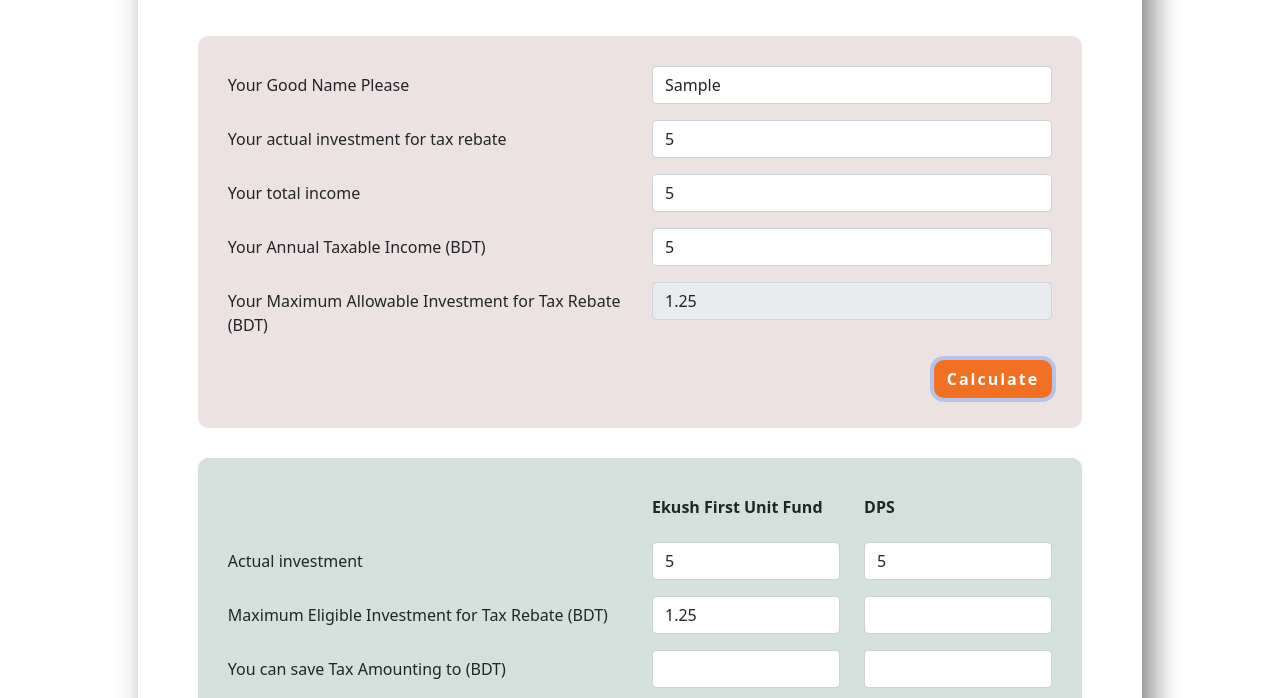
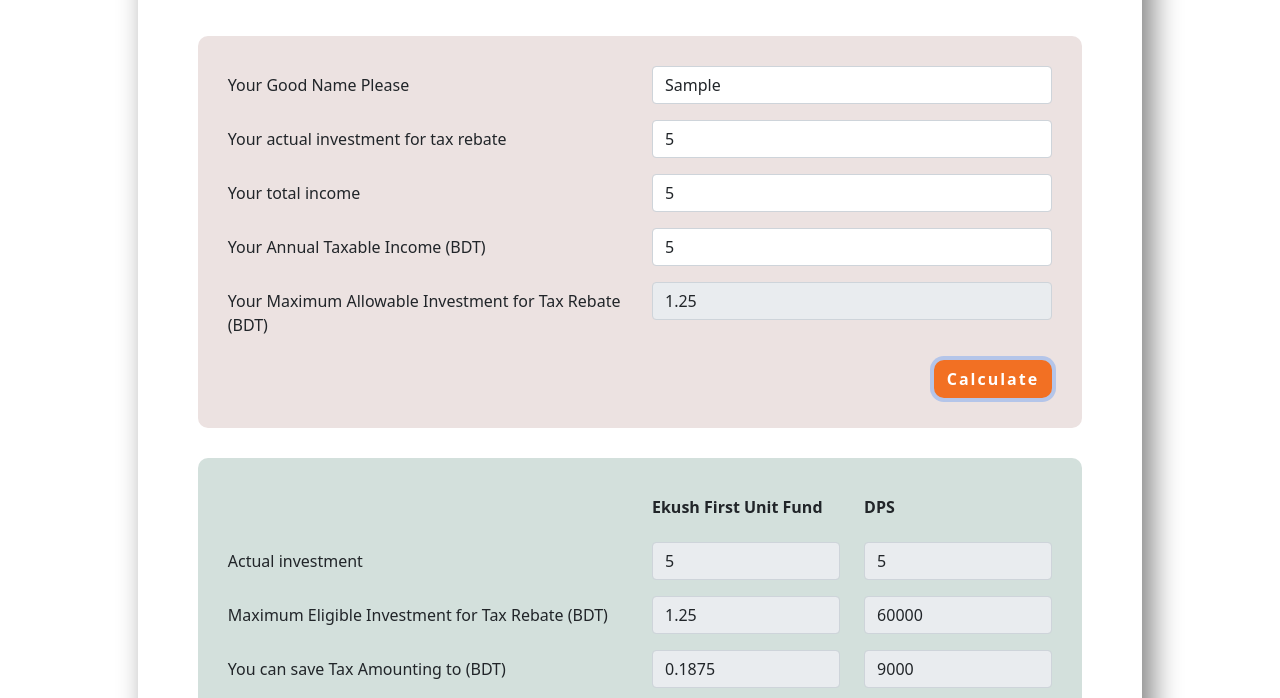
Before and after one commit to ab-siddiq/tax-calculator, a plain HTML site: page index.html in a window 1280 px wide. Both pictures are taken after typing "Sample", "5", "5", "5" into the empty fields and a click on the button "Calculate". Shown: the part 102-800 px from the top of the page. Drawn offline with nearby package versions, Linux system fonts and the light colour scheme.

Commit message:
added some functionality

```diff
--- a/index.html
+++ b/index.html
@@ -70,37 +70,38 @@
                         <div class="mb-3 row">
                             <label for="staticEmail" class="col-6 col-form-label">Actual investment</label>
                             <div class="col-3">
-                                <input type="number" class="form-control" id="output-actual-invest-unit-fund" placeholder="">
+                                <input type="number" readonly class="form-control" id="output-actual-invest-unit-fund" placeholder="">
                             </div>
                             <div class="col-3">
-                                <input type="number" class="form-control" id="output-actual-invest-dps" placeholder="">
+                                <input type="number" readonly class="form-control" id="output-actual-invest-dps" placeholder="">
                             </div>
                         </div>
+                        <!--  -->
                         <div class="mb-3 row">
                             <label for="" class="col-6 col-form-label">Maximum Eligible Investment for Tax Rebate (BDT)</label>
                             <div class="col-3">
-                                <input type="number" class="form-control" id="output-maximum-investment-unit-fund" placeholder="">
+                                <input type="number" readonly class="form-control" id="output-maximum-investment-unit-fund" placeholder="">
                             </div>
                             <div class="col-3">
-                                <input type="number" class="form-control" id="output-maximum-investment-dps" placeholder="">
+                                <input type="number" readonly class="form-control" id="output-maximum-investment-dps" placeholder="" value="60000">
                             </div>
                         </div>
                         <div class="mb-3 row">
                             <label for="" class="col-6 col-form-label">You can save Tax Amounting to (BDT)</label>
                             <div class="col-3">
-                                <input type="number" class="form-control" id="output-save-tax-unit-fund" placeholder="">
+                                <input type="number" readonly class="form-control" id="output-save-tax-unit-fund" placeholder="">
                             </div>
                             <div class="col-3">
-                                <input type="number" class="form-control" id="output-save-tax-dps" placeholder="">
+                                <input type="number" readonly class="form-control" id="output-save-tax-dps" placeholder="">
                             </div>
                         </div>
                         <div class="mb-3 row">
                             <label for="" class="col-6 col-form-label">Return through Tax Savings</label>
                             <div class="col-3">
-                                <input type="number" class="form-control" id="output-return-tax-unit-fund" placeholder="">
+                                <input type="number" readonly class="form-control" id="output-return-tax-unit-fund" placeholder="">
                             </div>
                             <div class="col-3">
-                                <input type="number" class="form-control" id="output-return-tax-dps" placeholder="">
+                                <input type="number" readonly class="form-control" id="output-return-tax-dps" placeholder="">
                             </div>
                         </div>
 
--- a/main.js
+++ b/main.js
@@ -30,9 +30,23 @@ document.getElementById("calculate").addEventListener("click", function () {
     const outputActualInvestUnitFund = getInputNumber("output-actual-invest-unit-fund");
     document.getElementById("output-actual-invest-dps").value = outputActualInvestUnitFund;
     document.getElementById("output-maximum-investment-unit-fund").value = minValue;
+    let saveTaxUnit = 0;
+    let saveTaxDPS = 0;
+    const outputMaximumInvestUnitFund = getInputNumber("output-maximum-investment-unit-fund");
+    const outputMaximumInvestDPS = getInputNumber("output-maximum-investment-dps");
 
     if (income > 1500000) {
-
+        saveTaxUnit = outputMaximumInvestUnitFund * .1;
+        saveTaxDPS = outputMaximumInvestDPS * .1;
+        console.log("if", saveTax);
+        document.getElementById("output-save-tax-unit-fund").value = saveTax;
+        document.getElementById("output-save-tax-dps").value = saveTaxDPS;
+    } else {
+        saveTax = outputMaximumInvestUnitFund * .15;
+        saveTaxDPS = outputMaximumInvestDPS * .15;
+        console.log("else", saveTax);
+        document.getElementById("output-save-tax-unit-fund").value = saveTax;
+        document.getElementById("output-save-tax-dps").value = saveTaxDPS;
     }
 
 })
```
